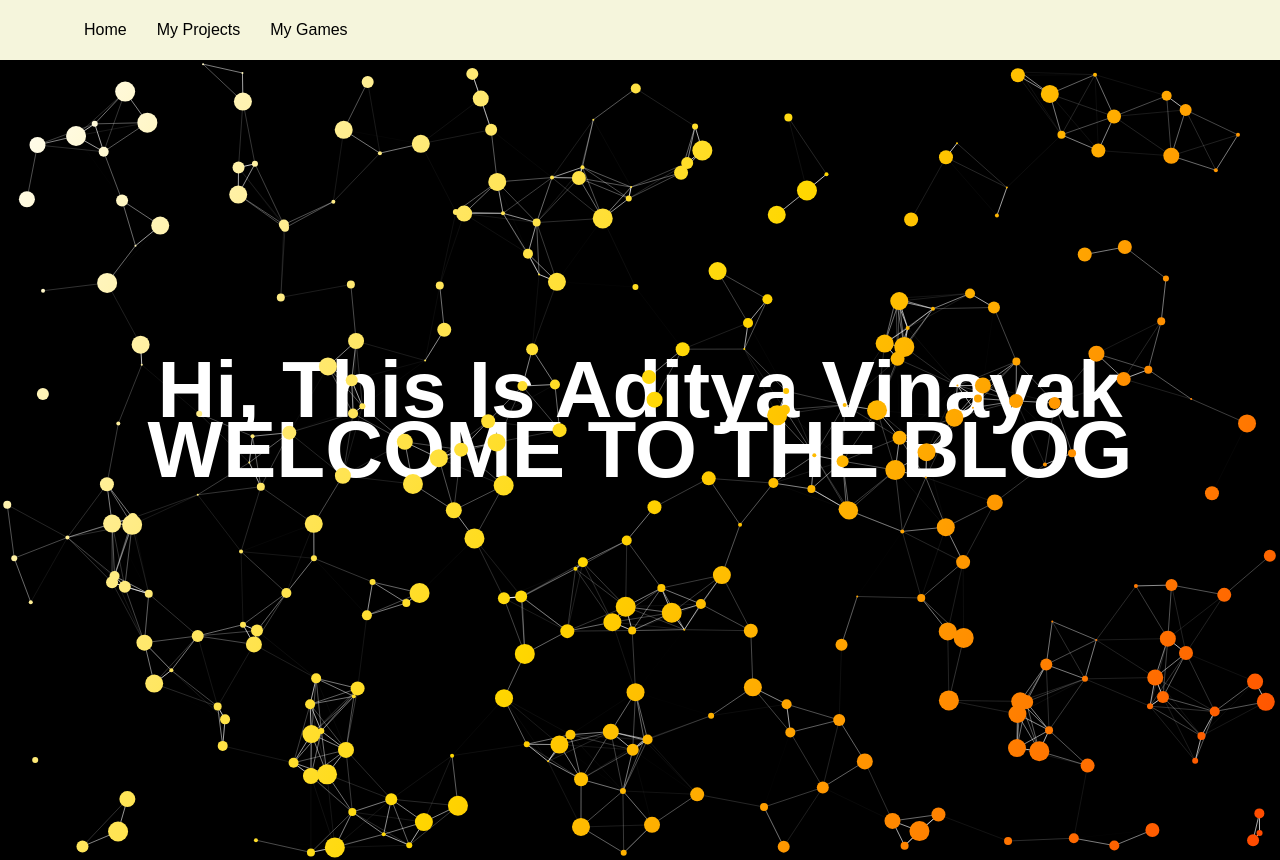
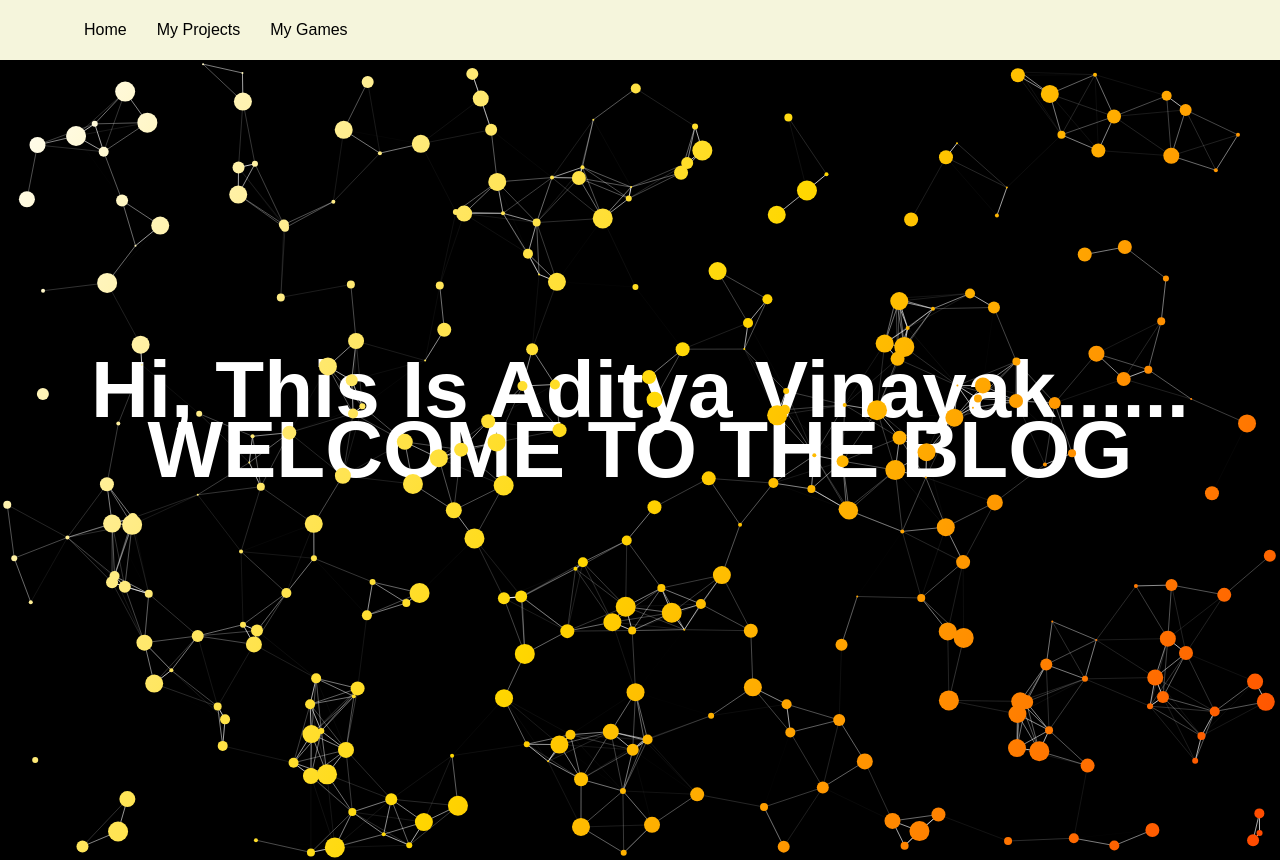
Before and after one commit to itsaditya98/myblog, a website: page index.html in a window 1280 px wide. Drawn offline with Linux system fonts and the light colour scheme.

Commit message:
Update index.html

```diff
--- a/index.html
+++ b/index.html
@@ -25,7 +25,7 @@
     <header class="header">
         <div class="content">
             <h1 class="heading">
-                <span>Hi, This is Aditya Vinayak</span>
+                <span>Hi, This is Aditya Vinayak......</span>
                <span>WELCOME TO THE BLOG</span>
             </h1>
             <canvas1 style="z-index:1"></canvas>
```
